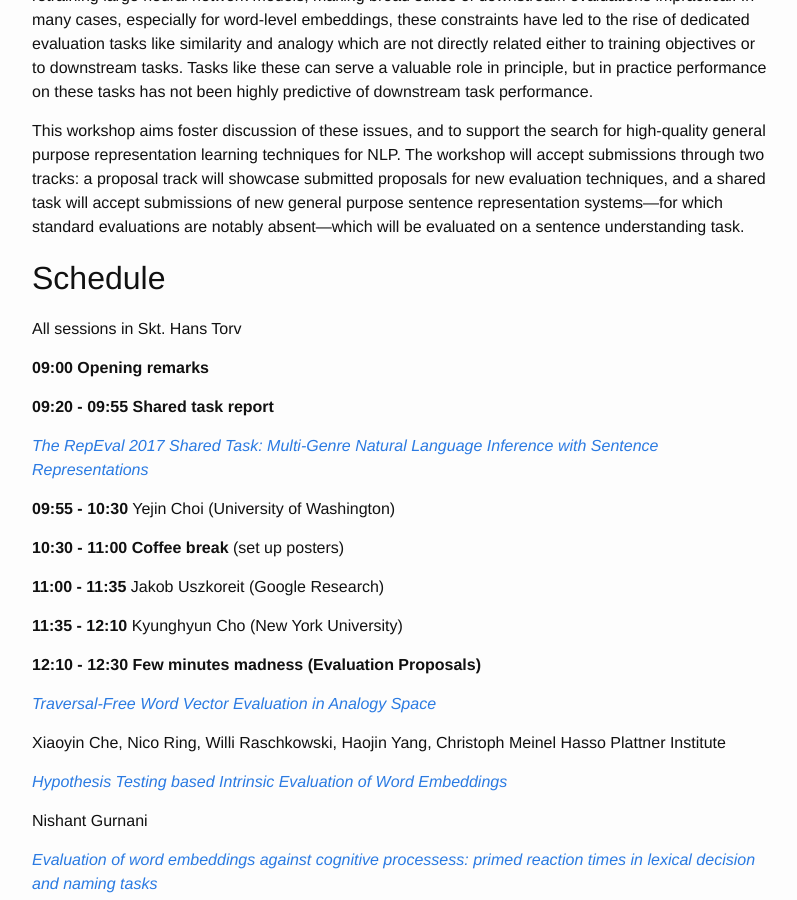
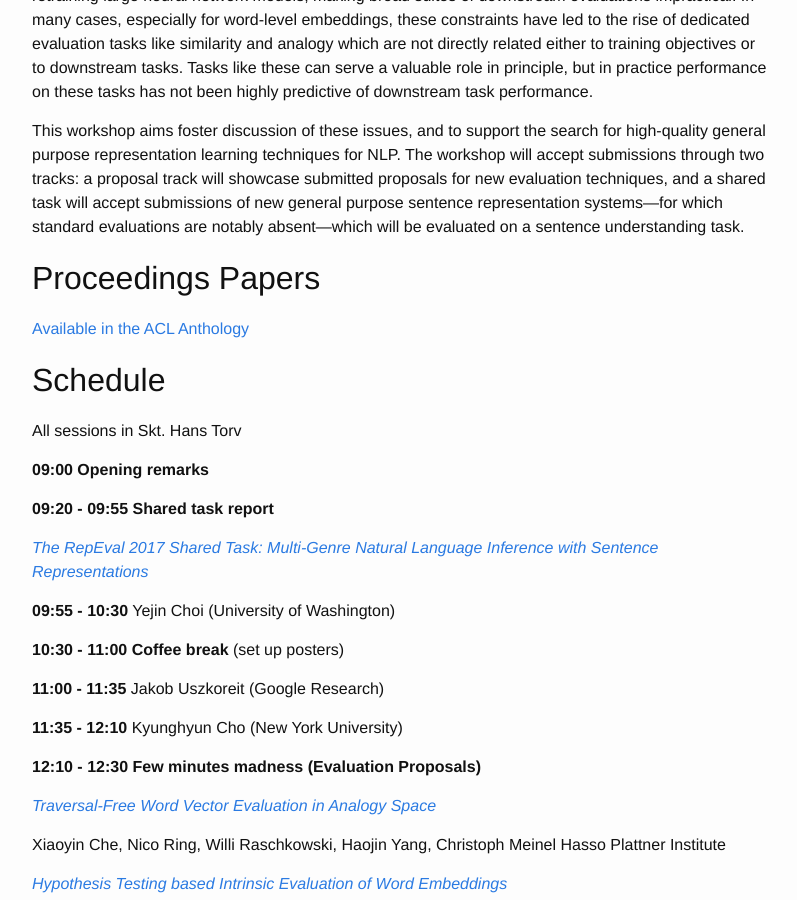
Before and after one commit to RepEval2017/RepEval2017.github.io, a Jekyll site: the page built from index.md, in a window 1280 px wide and 900 px high, scrolled down 576 px. Shown: the whole window, without its empty margins (238-1035 px from the left). Built offline with Jekyll 4.4.1, drawn with Linux system fonts in a browser that asks for light colours.

Commit message:
Proceedings link

```diff
--- a/index.md
+++ b/index.md
@@ -15,6 +15,10 @@ This workshop deals with the evaluation of general-purpose vector representation
 Evaluating general-purpose representation learning systems is fundamentally difficult. They can be trained on a variety of objectives, making simple intrinsic evaluations useless as a means of comparing methods. They are also meant to be applied to a variety of downstream tasks, which will place different demands on them, making no single extrinsic evaluation definitive. The best techniques for evaluating embedding methods in downstream tasks often require investing considerable time and resources in retraining large neural network models, making broad suites of downstream evaluations impractical. In many cases, especially for word-level embeddings, these constraints have led to the rise of dedicated evaluation tasks like similarity and analogy which are not directly related either to training objectives or to downstream tasks. Tasks like these can serve a valuable role in principle, but in practice performance on these tasks has not been highly predictive of downstream task performance.
 
 This workshop aims foster discussion of these issues, and to support the search for high-quality general purpose representation learning techniques for NLP. The workshop will accept submissions through two tracks: a proposal track will showcase submitted proposals for new evaluation techniques, and a shared task will accept submissions of new general purpose sentence representation systems---for which standard evaluations are notably absent---which will be evaluated on a sentence understanding task.
+
+Proceedings Papers
+---------
+[Available in the ACL Anthology](https://aclanthology.info/events/repeval-2017)
 
 Schedule
 ---------
```
